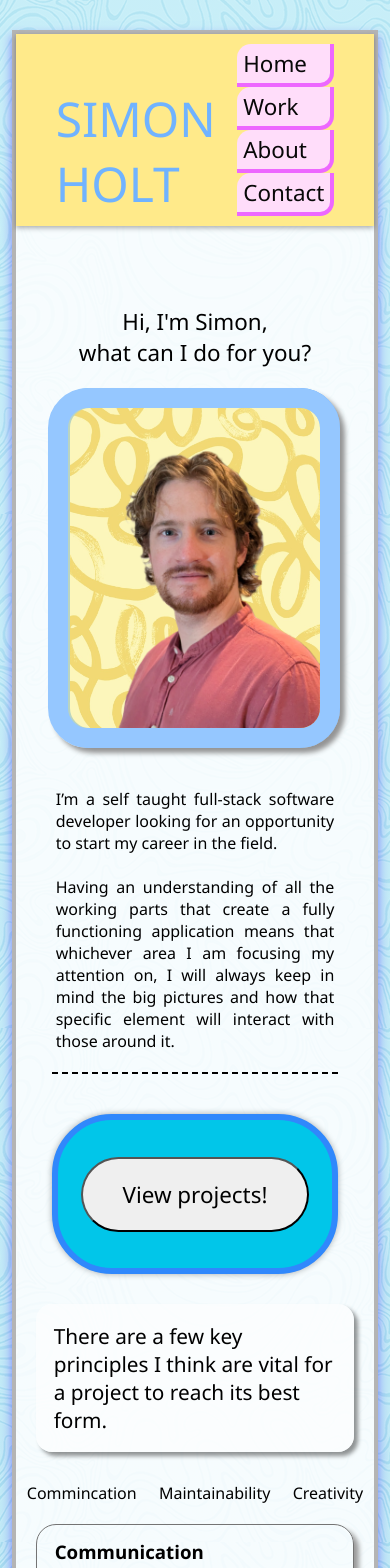
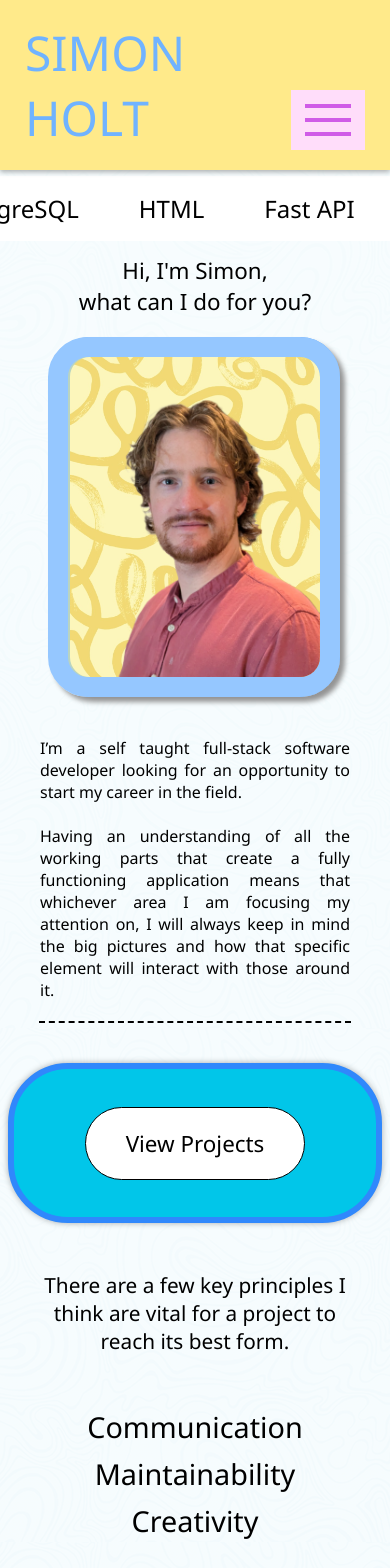
Before and after one commit to simonholt256/portfolio, a React app in the folder portfolio/: page /portfolio/ in a window 390 px wide. Shown: the top 1568 px of the page. Built offline with nearby package versions, Linux system fonts and the light colour scheme; the HTML template or start-up script is replaced by a standard one.

Commit message:
make nav bar sticky
had to simplify animations on text cards because the x axis animations messed with the sticky navbar on my phone.

```diff
--- a/portfolio/src/App.jsx
+++ b/portfolio/src/App.jsx
@@ -23,6 +23,7 @@ function App() {
     <>
 
       <Router  basename="/portfolio">
+        <div className="whole-page">
           <Header/>
           <Routes>
             <Route path="/" element={<Home />} />
@@ -36,6 +37,7 @@ function App() {
             <Route path="/work/principles" element={<Principles />} />
           </Routes>
           <Footer/>
+        </div>
       </Router>
       {/* <img className='chrome-box' src={ChromeBox}/> */}
     </>
--- a/portfolio/src/components/header.jsx
+++ b/portfolio/src/components/header.jsx
@@ -1,8 +1,12 @@
+import { useState } from "react";
 import { NavLink } from "react-router-dom";
 
 import "../css/header.css"
 
+
 function NavBar() {
+  const [isOpen, setIsOpen] = useState(false);
+
   return (
     <div className="navbar">
       <div className="navbar__name">SIMON HOLT
@@ -21,6 +25,25 @@ function NavBar() {
           Contact
         </NavLink>
       </div>
+      <div className="mobile-nav">
+
+        <div
+          className={`burger ${isOpen ? "active" : ""}`}
+          onClick={() => setIsOpen(!isOpen)}
+        >
+          <div className="burger-line"></div>
+          <div className="burger-line"></div>
+          <div className="burger-line"></div>
+        </div>
+
+        <div className={`drop-down-menu ${isOpen ? "open" : ""}`}>
+          <NavLink to="/" className="nav-link" onClick={() => setIsOpen(false)}>Home</NavLink>
+          <NavLink to="/work" className="nav-link" onClick={() => setIsOpen(false)}>Work</NavLink>
+          <NavLink to="/about" className="nav-link" onClick={() => setIsOpen(false)}>About</NavLink>
+          <NavLink to="/contact" className="nav-link" onClick={() => setIsOpen(false)}>Contact</NavLink>
+        </div>
+
+      </div>
 
     </div>
   )
--- a/portfolio/src/css/header.css
+++ b/portfolio/src/css/header.css
@@ -4,12 +4,17 @@
   width: 100%;
   display: flex;
   justify-content: space-between;
-  padding: 10px 40px;
+  padding: 20px 25px;
   background-color: rgb(255, 234, 138);
   min-height: 120px;
-  margin-bottom: 80px;
+  margin-bottom: 6px;
   align-items: flex-end;
   box-shadow: 0px 2px 5px rgba(0, 0, 0, 0.315);
+  position: sticky;
+  top: 0;
+  z-index: 1000;
+
+
 }
 
 .navbar__name {
@@ -19,33 +24,119 @@
 
 .navbar__nav-links {
   width: 100px;
-  display: flex;
+  display: none;
   flex-direction: column;
 }
 
 .nav-link {
   font-size: 1.4rem;
   text-decoration: none;
-  color: #080808;
+  color: #131313;
   padding: 4px 6px;
   background-color: #ffddfa;
-  border-bottom: solid 4px rgb(237, 103, 255);
-  border-right: solid 4px rgb(237, 103, 255);
+  border-bottom: solid 4px #ed67ff;
+  border-right: solid 4px #ed67ff;
   border-radius: 14px 0px 14px 0px;
+  text-align: center;
 }
 
 .nav-link:hover {
   transform: scale(1.06);
   transition: 100ms ease-in-out;
+  background-color: #ffeafb;
+  border-bottom: solid 4px #c757d6;
+  border-right: solid 4px #c757d6;
+  color: #313131;
+  box-shadow: 2px 2px 2px #bebebe79;
+}
+
+/* burger - drop down */
+
+.mobile-nav {
+  position: relative;
+}
+
+/* dropdown */
+
+.drop-down-menu {
+  position: absolute;
+  right: -14px;
+  top: 66px;
+  width: 390px;
+  display: flex;
+  flex-direction: row;
+  gap: 12px;
+  background-color: rgb(255, 234, 138);
+  padding: 20px;
+  border-radius: 20px;
+  opacity: 0;
+  pointer-events: none;
+  transform: translateY(-10px);
+  transition:
+    opacity 0.3s ease,
+    transform 0.3s ease;
+
+}
+
+/* open state */
+
+.drop-down-menu.open {
+  opacity: 1;
+  pointer-events: all;
+  transform: translateY(0);
+}
+
+/* burger */
+
+.burger {
+  background-color: #ffddfa;
+  padding: 4px;
+  cursor: pointer;
+}
+
+/* burger animation */
+
+.burger-line {
+  background-color: #d05be7;
+  width: 46px;
+  height: 4px;
+  margin: 10px;
+
+  transition: 0.3s ease;
+}
+
+.burger.active .burger-line:nth-child(1) {
+  transform: translateY(14px) rotate(45deg);
+}
+
+.burger.active .burger-line:nth-child(2) {
+  opacity: 0;
+}
+
+.burger.active .burger-line:nth-child(3) {
+  transform: translateY(-14px) rotate(-45deg);
 }
 
 
+/* desktop */
 
-@media (min-width: 900px) {
+@media (min-width: 700px) {
+
+  .mobile-nav {
+    display: none;
+  }
+
+}
+
+@media (min-width: 700px) {
 
   .navbar {
     width: 100%;
+    padding: 10px 40px;
+    position: sticky;
   }
+
+
 
   .navbar__nav-links {
   width: 400px;
--- a/portfolio/src/css/index.css
+++ b/portfolio/src/css/index.css
@@ -26,6 +26,7 @@ html {
     linear-gradient(rgba(222, 255, 255, 0.808), rgba(222,255,255,0.7)),
     url("../assets/design/blue-wallpaper.jpg");
     background-attachment: fixed;
+    scroll-behavior: smooth;
 }
 
 * {
@@ -34,6 +35,16 @@ html {
 }
 
 body {
+  margin: 0px;
+  overflow-x: hidden;
+
+}
+
+#root {
+  min-height: 100svh;
+}
+
+/* .whole-page {
   margin: auto;
   margin-top: 30px;
   width: 94%;
@@ -46,9 +57,27 @@ body {
   justify-content: center;
   border: solid 4px rgb(255, 184, 31);
   border: solid 4px rgb(180, 180, 180);
+  overflow: visible;
+  overflow-x: hidden;
+} */
 
+.whole-page {
+  width: 94%;
+  max-width: 1400px;
+  margin: 30px auto;
+  background-color: var(--green);
+  border: solid 4px rgb(255, 184, 31);
+  border: solid 4px rgb(180, 180, 180);
+  /* overflow-x: hidden; */
 }
 
-#root {
-  min-height: 100svh;
+@media (max-width: 700px) {
+
+
+  .whole-page {
+    width: 100%;
+    border: none;
+    margin: 0px;
+
+  }
 }
--- a/portfolio/src/css/pages.css
+++ b/portfolio/src/css/pages.css
@@ -1,6 +1,49 @@
 /* home */
 
 /* --------INTRO-------- */
+
+.tech-block-marquee {
+  overflow: hidden;
+  width: 100%;
+  background: #ffffff;
+  padding: 16px 0;
+}
+
+.tech-block-track {
+  display: flex;
+  width: fit-content;
+  width: max-content;
+  animation: marquee 30s linear infinite;
+}
+
+.tech-block-content {
+  white-space: nowrap;
+  font-size: 24px;
+  padding-right: 60px;
+  display: flex;
+  justify-content: space-between;
+}
+
+.marquee-item {
+  padding-right: 60px;
+}
+
+.marquee-item:last-child {
+  padding-right: 0px;
+}
+
+.marquee-item:hover {
+  transform: scale(1.06);
+}
+
+@keyframes marquee {
+  from {
+    transform: translateX(0);
+  }
+  to {
+    transform: translateX(-50%);
+  }
+}
 
 .intro-box {
   width: 100%;
@@ -80,6 +123,7 @@
   text-align: center;
   font-size: 1.4rem;
   margin-bottom: 20px;
+  margin-top: 14px;
 }
 
 .phone-text {
@@ -93,7 +137,13 @@
 
 @media (max-width: 1200px) {
   .orange-border {
-    border-bottom: none;
+    /* border-bottom: none; */
+    width: 2px;
+    border-radius: 0px;
+    height: 260px;
+    transition:
+    width 0.8s ease-in-out,
+    border-radius 0.4s ease-in-out 0.4s;
   }
 
 }
@@ -121,6 +171,15 @@
     margin: 0px 0px 40px 0px;
   }
 
+  .principle-anchor-box {
+    flex-direction: column;
+  }
+
+  .principle-anchor-box__item {
+    display: flex;
+    justify-content: center;
+  }
+
 }
 
 /* view projects */
@@ -146,10 +205,20 @@
 
 .view-projects-button {
   padding: 20px 40px;
+  background-color: white;
+  color: black;
+  border: solid 1px black;
   border-radius: 40px;
   font-size: var(--font-size-large);
+  text-decoration: none;
 }
 
+@media (max-width: 1200px) {
+  .view-projects-display {
+    width: 96%;
+    transition: all 0.8s ease-in-out;
+  }
+}
 
 /* --------KEY PRINCIPLES-------- */
 
@@ -158,17 +227,26 @@
   padding: 18px;
   /* margin: 60px 160px; */
   margin: 60px 60px;
-  background-color: #ffffff9d;
-  border-radius: 16px;
-  box-shadow: 4px 4px 4px rgba(0, 0, 0, 0.418);
+  /* background-color: #ffffff9d; */
+  /* border-radius: 16px;
+  box-shadow: 4px 4px 4px rgba(0, 0, 0, 0.418); */
+  text-align: center;
 }
 
 .principle-anchor-box {
   width: 100%;
   max-width: 900px;
   margin: auto;
+  margin-bottom: 60px;
   display: flex;
   justify-content: space-around;
+}
+
+.principle-anchor {
+  text-decoration: none;
+  color: black;
+  font-size: 1.8rem;
+  padding: 4px;
 }
 
 .text-card {
@@ -181,14 +259,21 @@
 
 h3 {
   margin: 0;
+  scroll-margin-top: 40px;
 }
 
 .communication-box__text-icon-split, .maintain-box__text-icon-split, .creative-box__text-icon-split {
   display: flex;
+  position: relative;
+}
+
+.creative-stock {
+  height: 300px;
 }
 
 .comm-icon {
   height: 160px;
+
 }
 
 .blue-divider-home {
@@ -222,8 +307,17 @@ h3 {
 
 @media (max-width: 900px) {
   .comm-icon {
-    background-color: #01c6e9;
-    display: none;
+    display: flex;
+    height: 40px;
+    position: absolute;
+    right: 0px;
+    top: -26px;
+  }
+
+  .principle-anchor-box {
+
+  margin-bottom: 30px;
+
   }
 
 
@@ -259,6 +353,14 @@ h3 {
 
   .chrome-box-inner {
     font-size: 1rem;
+  }
+}
+
+@media (min-width: 1200px) {
+  .text-card {
+    width: 80%;
+    margin: auto;
+    margin-bottom: 30px;
   }
 }
 
--- a/portfolio/src/pages/toppages/home.jsx
+++ b/portfolio/src/pages/toppages/home.jsx
@@ -1,4 +1,5 @@
 
+import { NavLink } from "react-router-dom"
 
 import Profilepic from "../../assets/profile/profilepicnobackground.png"
 import CommunicationIcon from "../../assets/icons/indicators/communication.png"
@@ -7,12 +8,45 @@ import Chat from "../../assets/icons/indicators/chat.png"
 import Idea from "../../assets/icons/indicators/idea.png"
 import Setting from "../../assets/icons/indicators/setting.png"
 
+import CreativeStock from "../../assets/design/creative-stock.png"
+
 import { motion } from "framer-motion";
 
 function Home() {
   return (
     <>
-    {/* <div className="tech-block">python etc</div> */}
+    <div className="tech-block-marquee">
+      <div className="tech-block-track">
+        <div className="tech-block-content">
+          <div className="marquee-item">React JS</div>
+          <div className="marquee-item">Python</div>
+          <div className="marquee-item">PostgreSQL</div>
+          <div className="marquee-item">HTML</div>
+          <div className="marquee-item">Fast API</div>
+          <div className="marquee-item">CSS</div>
+          <div className="marquee-item">React JS</div>
+          <div className="marquee-item">Python</div>
+          <div className="marquee-item">PostgreSQL</div>
+          <div className="marquee-item">HTML</div>
+          <div className="marquee-item">Fast API</div>
+          <div className="marquee-item">CSS</div>
+        </div>
+        <div className="tech-block-content">
+          <div className="marquee-item">React JS</div>
+          <div className="marquee-item">Python</div>
+          <div className="marquee-item">PostgreSQL</div>
+          <div className="marquee-item">HTML</div>
+          <div className="marquee-item">Fast API</div>
+          <div className="marquee-item">CSS</div>
+          <div className="marquee-item">React JS</div>
+          <div className="marquee-item">Python</div>
+          <div className="marquee-item">PostgreSQL</div>
+          <div className="marquee-item">HTML</div>
+          <div className="marquee-item">Fast API</div>
+          <div className="marquee-item">CSS</div>
+        </div>
+      </div>
+    </div>
     <div className="intro-box">
 
       <div className="tech-info-box">
@@ -63,25 +97,27 @@ function Home() {
 
       <div className="view-projects-box">
         <div className="view-projects-display">
-          <button className="view-projects-button">View projects!</button>
+          <NavLink to="/work" className="view-projects-button">
+            View Projects
+          </NavLink>
         </div>
       </div>
       <div className="key-principles-text">
         There are a few key principles I think are vital for a project to reach its best form.
       </div>
       <div className="principle-anchor-box">
-        <div className="principle-anchor-box__item"><a>Commincation</a></div>
-        <div className="principle-anchor-box__item"><a>Maintainability</a></div>
-        <div className="principle-anchor-box__item"><a>Creativity</a></div>
+        <div className="principle-anchor-box__item"><a className="principle-anchor" href="#communication">Communication</a></div>
+        <div className="principle-anchor-box__item"><a className="principle-anchor" href="#maintainability">Maintainability</a></div>
+        <div className="principle-anchor-box__item"><a className="principle-anchor" href="#creativity">Creativity</a></div>
       </div>
       <motion.div
-        className='text-card'
-        initial={{ opacity: 0, y: 100 }}
+        className="text-card"
+        initial={{ opacity: 0, y: 30 }}
         whileInView={{ opacity: 1, y: 0 }}
-        transition={{ duration: 0.6 }}
+        transition={{ duration: 0.5, ease: "linear" }}
         viewport={{ once: true, amount: 0.2 }}
       >
-          <h3>Communication</h3>
+          <h3 id="communication">Communication</h3>
           <div className="communication-box__text-icon-split">
             <p>
               Communication amongst the team and communication with a client. In a work
@@ -91,17 +127,18 @@ function Home() {
               or break an initiative.
             </p>
             <img className="comm-icon" src={Chat}></img>
+
           </div>
       </motion.div>
       <div className="blue-divider-home"></div>
       <motion.div
-        className='text-card'
-        initial={{ opacity: 0, x: 100 }}
-        whileInView={{ opacity: 1, x: 0 }}
-        transition={{ duration: 0.6 }}
+        className="text-card"
+        initial={{ opacity: 0, y: 30 }}
+        whileInView={{ opacity: 1, y: 0 }}
+        transition={{ duration: 0.5, ease: "linear" }}
         viewport={{ once: true, amount: 0.2 }}
       >
-        <h3>Maintainability</h3>
+        <h3 id="maintainability">Maintainability</h3>
         <div className="maintain-box__text-icon-split">
           <p>
             Readable code that is understood at a glance, helps work done today and in the future.
@@ -114,13 +151,13 @@ function Home() {
       </motion.div>
       <div className="yellow-divider-home"></div>
       <motion.div
-        className='text-card'
-        initial={{ opacity: 0, x: -100 }}
-        whileInView={{ opacity: 1, x: 0 }}
-        transition={{ duration: 0.6 }}
+        className="text-card"
+        initial={{ opacity: 0, y: 30 }}
+        whileInView={{ opacity: 1, y: 0 }}
+        transition={{ duration: 0.5, ease: "linear" }}
         viewport={{ once: true, amount: 0.2 }}
       >
-        <h3>Creativity</h3>
+        <h3 id="creativity">Creativity</h3>
         <div className="creative-box__text-icon-split">
           <p>
             Creative thinking creates solutions. Whether that happens through tailoring an algorithm to
@@ -131,6 +168,7 @@ function Home() {
           <img className="comm-icon" src={Idea}></img>
         </div>
       </motion.div>
+      {/* <img className="creative-stock" src={CreativeStock}></img> */}
     </>
   )
 }
--- a/portfolio/src/pages/toppages/work.jsx
+++ b/portfolio/src/pages/toppages/work.jsx
@@ -26,6 +26,7 @@ function Work() {
   return (
     <>
       <h1 className="projects-title">Projects</h1>
+      <h2>Always Learning. Always growing. Always building</h2>
       {/* <p className="projects-keywords">Key words: APIs, etc etc etc</p> */}
       <div className="project-box">
         <div className="chrome-box-project">
```
Also changed, not shown: portfolio/src/assets/design/creative-stock.png (added). Lines whose indentation alone changed are shown as unchanged.
